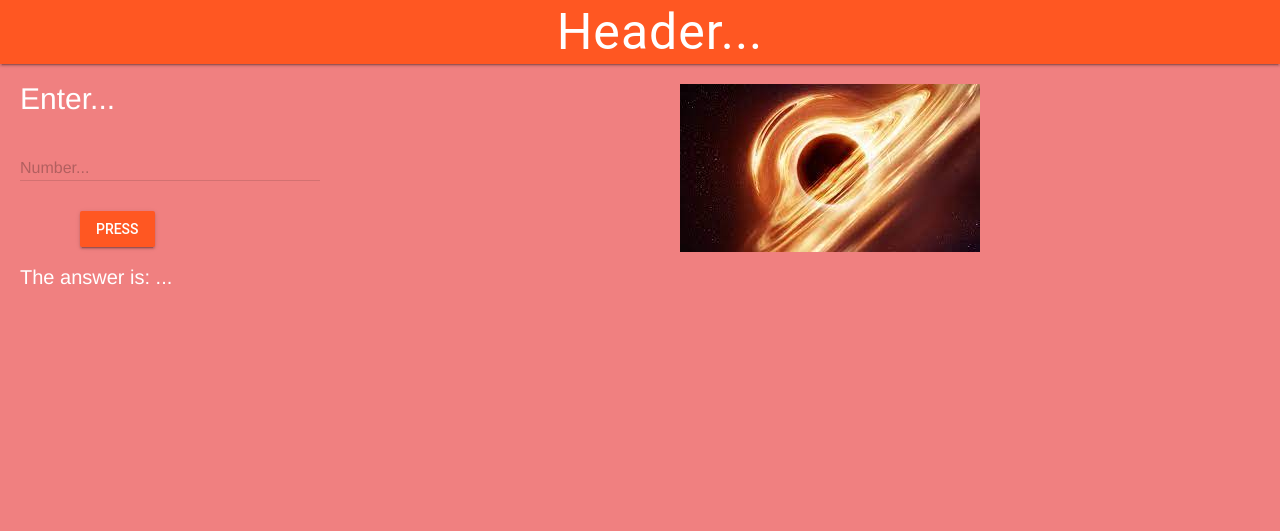
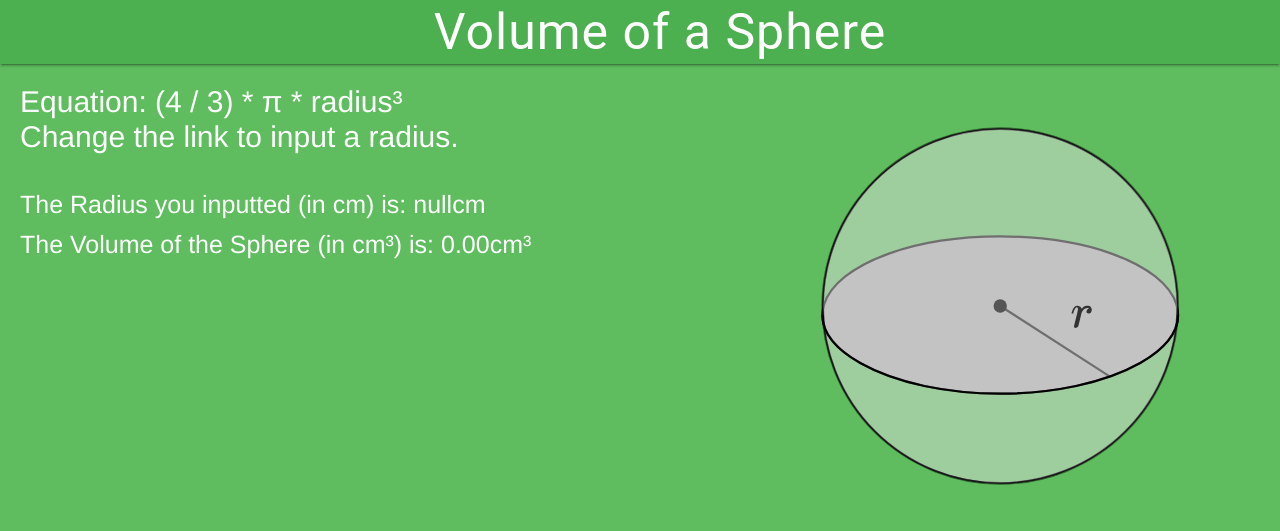
Before and after one commit to MTHS-ICS2O-2-2022/ICS2O-Unit-6-04-Jaden-Plugowsky, a website: page index.html in a window 1280 px wide. Drawn offline with nearby package versions, Linux system fonts and the light colour scheme.

Commit message:
final website

```diff
--- a/css/style.css
+++ b/css/style.css
@@ -11,7 +11,7 @@
 }
 
 body {
-  background-color: lightcoral;
+  background-color: rgb(95 189 95);
 }
 
 a {
@@ -22,14 +22,14 @@ a {
 
 .right-image {
   height: auto;
-  width: 450px;
+  width: 800px;
   float: right;
-  margin-right: 150px;
+  margin-right: -270px;
 }
 
 .mdl-content {
   font-size: 30px;
-  line-height: 30px;
+  line-height: 35px;
 }
 
 .mdl-layout__content {
@@ -46,7 +46,7 @@ a {
 }
 
 .page-content-answer {
-  font-size: 20px;
+  font-size: 25px;
 }
 
 #button-one {
--- a/index.html
+++ b/index.html
@@ -2,7 +2,7 @@
 <html>
   <head>
     <meta charset="utf-8" />
-    <meta name="description" content="My first website with XXXX" />
+    <meta name="description" content="My first website with query strings" />
     <meta name="keywords" content="mths, ics2o" />
     <meta name="author" content="Jaden Plugowsky" />
     <meta name="viewport" content="width=device-width, initial-scale=1.0" />
@@ -14,13 +14,13 @@
     <!-- Change colours here at https://getmdl.io/customize/index.html -->
     <link
       rel="stylesheet"
-      href="https://code.getmdl.io/1.3.0/material.deep_orange-red.min.css"
+      href="https://code.getmdl.io/1.3.0/material.green-light_green.min.css"
     />
     <link rel="apple-touch-icon" sizes="180x180" href="apple-touch-icon.png" />
     <link rel="icon" type="image/png" sizes="32x32" href="favicon-32x32.png" />
     <link rel="icon" type="image/png" sizes="16x16" href="favicon-16x16.png" />
     <link rel="manifest" href="site.webmanifest" />
-    <title>XXXX Website</title>
+    <title>Volume of a Sphere</title>
   </head>
   <body>
     <script defer src="https://code.getmdl.io/1.3.0/material.min.js"></script>
@@ -29,45 +29,29 @@
     <div class="mdl-layout mdl-js-layout mdl-layout--fixed-header">
       <header class="mdl-layout__header">
         <div class="mdl-layout__header-row">
-          <span class="mdl-layout-title" id="header-fix">Header...</span>
+          <span class="mdl-layout-title" id="header-fix"
+            >Volume of a Sphere</span
+          >
         </div>
       </header>
       <main class="mdl-layout__content">
         <!-- Put non-header content HERE -->
         <br />
         <div class="right-image">
-          <img src="./images/blackholehd.png" alt="black hole image" />
+          <img src="./images/sphere.svg" alt="volume of a sphere image" />
         </div>
-        <div class="mdl-content">Enter...</div>
-        <br />
-        <!-- Numeric Textfield with Floating Label -->
-        <form action="#">
-          <div
-            class="mdl-textfield mdl-js-textfield mdl-textfield--floating-label"
-          >
-            <input
-              class="mdl-textfield__input"
-              type="text"
-              pattern="-?[.0-9]*(\.[.0-9]+)?"
-              id="example"
-            />
-            <label class="mdl-textfield__label" for="example">Number...</label>
-            <span class="mdl-textfield__error">Input is not a number or decimal!</span>
-          </div>
-        </form>
-        <!-- Colored raised button with ripple -->
-        <button
-          class="mdl-button mdl-js-button mdl-button--raised mdl-js-ripple-effect mdl-button--colored"
-          id="button-one"
-          onclick="buttonOneClicked()"
-        >
-          Press
-        </button>
+        <div class="mdl-content">
+          Equation: (4 / 3) * π * radius³
+          <br />
+          Change the link to input a radius.
+        </div>
         <br />
         <br />
         <!-- Answer to be replaced using JS -->
         <div class="page-content-answer">
-          <div id="answer">The answer is: ...</div>
+          <div id="radius">Not Loaded</div>
+          <br />
+          <div id="volume">Not Loaded</div>
         </div>
       </main>
     </div>
--- a/js/script.js
+++ b/js/script.js
@@ -6,15 +6,21 @@
 
 "use strict"
 
-function buttonOneClicked() {
-  //This function does XXXX
-  //Input through Textfields
-  const example = parseFloat(document.getElementById("example").value)
+window.onload = function () {
+  // This function calculates the volume of a sphere using a given radius
 
-  //Process
-  const answer = example
+  const params = new URLSearchParams(document.location.search)
 
-  //Output
-  document.getElementById("answer").innerHTML =
-    "The answer is: " + answer.toFixed(2)
+  // Input through Textfields or Query Strings
+  const radius = params.get("radius")
+  const PI = Math.PI
+
+  // Process
+  const answer = (4 / 3) * PI * radius ** 3
+
+  // Output
+  document.getElementById("radius").innerHTML =
+    "The Radius you inputted (in cm) is: " + radius + "cm"
+  document.getElementById("volume").innerHTML =
+    "The Volume of the Sphere (in cm³) is: " + answer.toFixed(2) + "cm³"
 }
```
Also changed, not shown: design/flowchart.png (added), design/storyboard1.png (added), design/storyboard2.png (added), images/blackholehd.png (deleted), images/sphere.svg (added), 2 other files.
